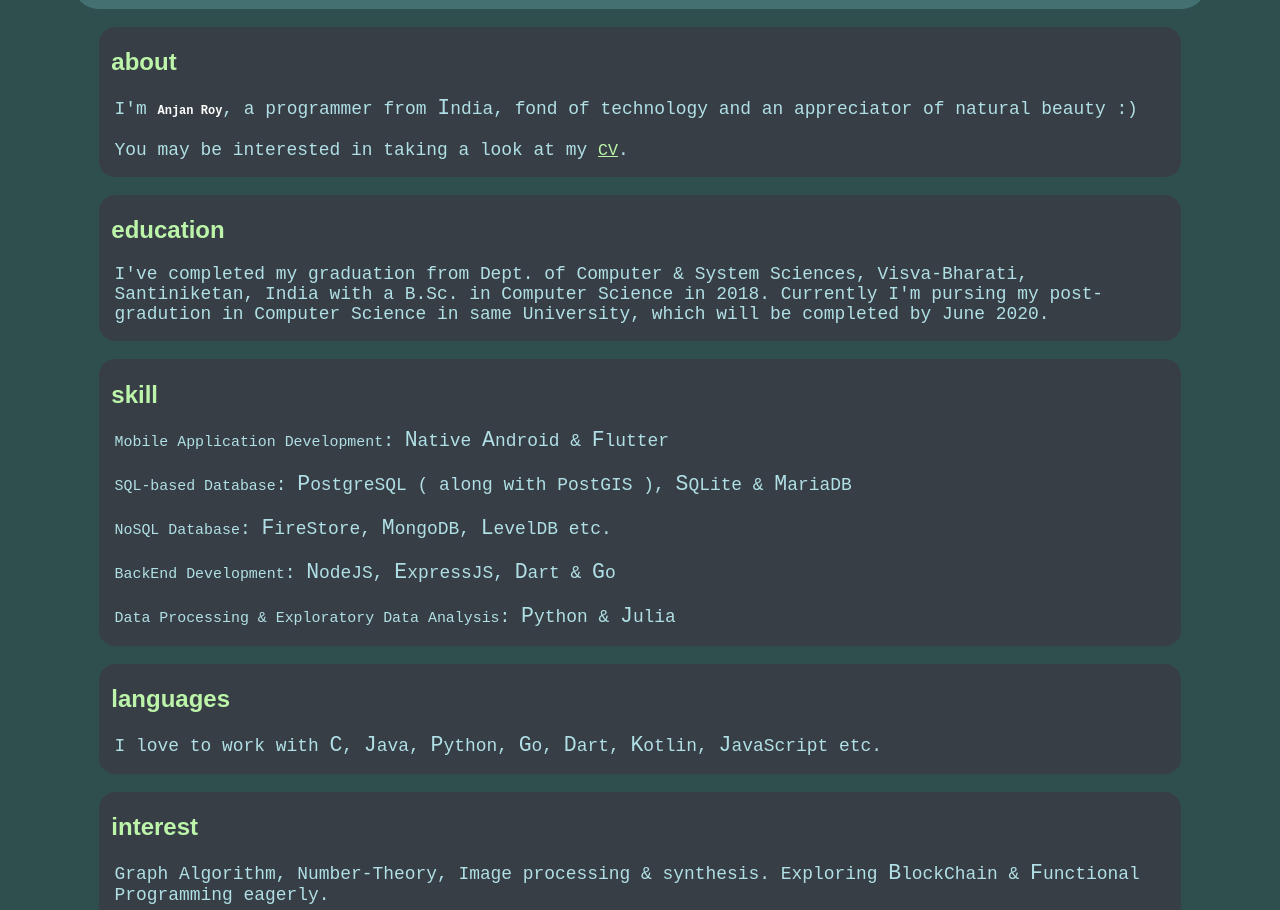
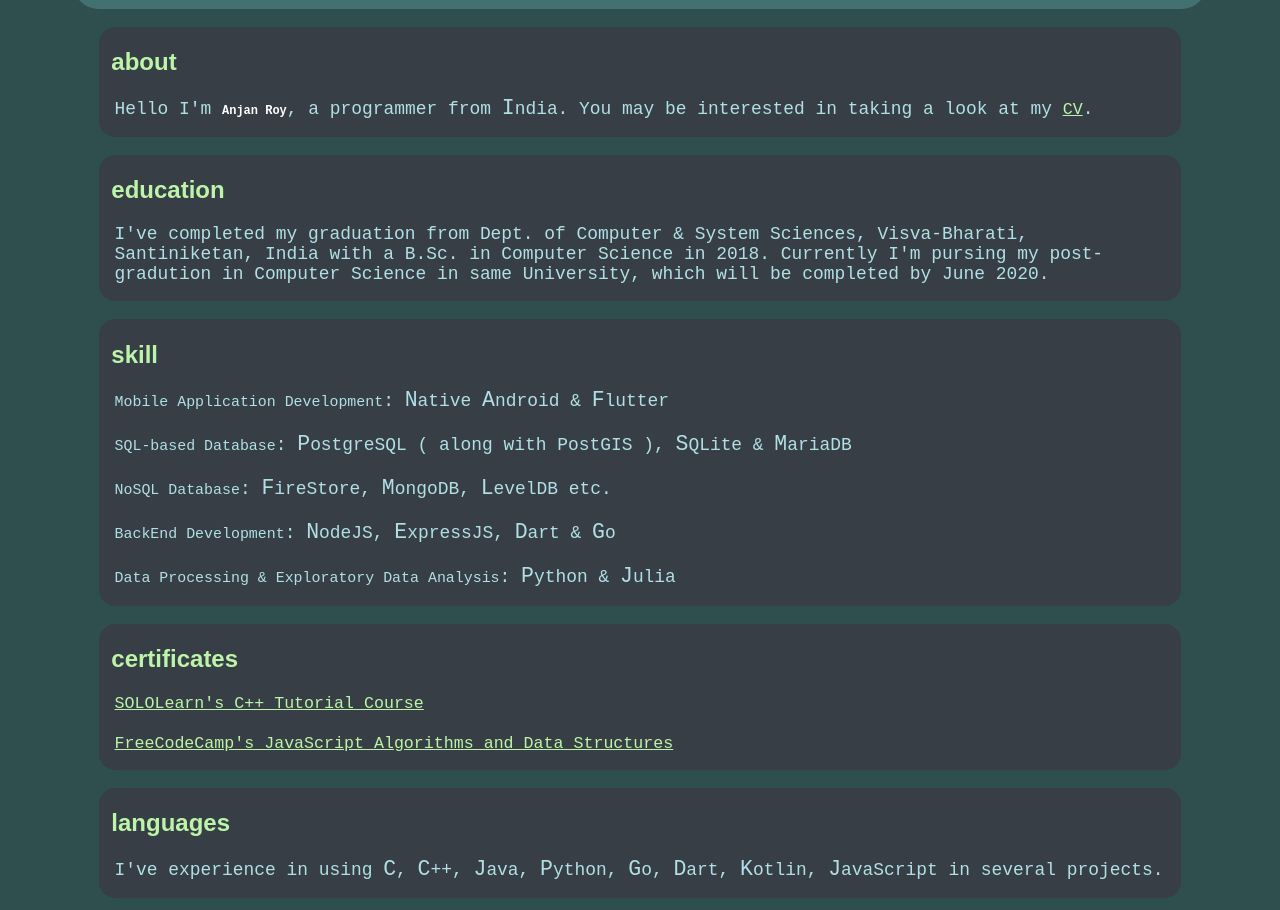
Before and after one commit to itzmeanjan/itzmeanjan.in, a website: page pages/index.html in a window 1280 px wide. Shown: the part 103-1013 px from the top of the page. Drawn offline with Linux system fonts and the light colour scheme; files that its build step writes are made by us from their sources.

Commit message:
updated portfolio site with certificates obtained recently;

```diff
--- a/pages/index.html
+++ b/pages/index.html
@@ -17,7 +17,6 @@
 </head>
 
 <body>
-  <script type="text/javascript" src="index.js"></script>
   <div id="parentDiv">
     <div id="navBar">
       <nav>
@@ -33,14 +32,11 @@
           about
         </h1>
         <p>
-          I'm <span style="color: white"><b style="font-size: 1.5vh;"
+          Hello I'm <span style="color: white"><b style="font-size: 1.5vh;"
               onmouseenter="event.target.style.fontSize='2vh'; let newDiv = document.createElement('div'); newDiv.id='myImage'; newDiv.style.padding='.8vmin'; let myImage = document.createElement('img'); myImage.src = 'myImage.jpg'; myImage.height = 140; myImage.width = 100; myImage.style.borderRadius='3vmax'; newDiv.appendChild(myImage); event.target.parentNode.parentNode.appendChild(newDiv);"
               onmouseleave="
           event.target.style.fontSize='1.5vh'; event.target.parentNode.parentNode.removeChild(document.getElementById('myImage'));">Anjan
-              Roy</b></span>, a programmer from <big>I</big>ndia, fond of technology and an appreciator of natural
-          beauty :)
-          <br>
-          <br>
+              Roy</b></span>, a programmer from <big>I</big>ndia.
           You may be interested in taking a look at my <a class="simpleLink" href="myResume.pdf" target="_blank">CV</a>.
         </p>
       </article>
@@ -84,12 +80,30 @@
     <div class="childDiv">
       <article>
         <h1>
+          certificates
+        </h1>
+        <p>
+          <small><a class="simpleLink" target="_blank"
+              href="https://www.sololearn.com/Certificate/1051-3677965/pdf/">SOLOLearn's C++ Tutorial
+              Course</a></small>
+          <br>
+          <br>
+          <small><a class="simpleLink" target="_blank"
+              href="https://www.freecodecamp.org/certification/itzmeanjan/javascript-algorithms-and-data-structures">FreeCodeCamp's
+              JavaScript Algorithms and Data Structures</a></small>
+        </p>
+      </article>
+    </div>
+    <div class="childDiv">
+      <article>
+        <h1>
           languages
         </h1>
         <p>
-          I love to work with
-          <big>C</big>, <big>J</big>ava, <big>P</big>ython, <big>G</big>o, <big>D</big>art, <big>K</big>otlin,
-          <big>J</big>avaScript etc.
+          I've experience in using
+          <big>C</big>, <big>C</big>++, <big>J</big>ava, <big>P</big>ython, <big>G</big>o, <big>D</big>art,
+          <big>K</big>otlin,
+          <big>J</big>avaScript in several projects.
         </p>
       </article>
     </div>
@@ -99,7 +113,7 @@
           interest
         </h1>
         <p>
-          Graph Algorithm, Number-Theory, Image processing & synthesis. Exploring <big>B</big>lockChain &
+          Number Theory, Image Processing & Robotics. Exploring <big>B</big>lockChain &
           <big>F</big>unctional Programming eagerly.
         </p>
       </article>
--- a/styles/common.css
+++ b/styles/common.css
@@ -47,6 +47,12 @@ p{
   outline: none;
 }
 
+.simpleLink:visited{
+  color: #BCF5A9;
+  font-size: 1.3vmax;
+  outline: none;
+}
+
 .simpleLink:hover{
   color: yellow;
   font-size: 2vmax;
@@ -74,6 +80,12 @@ p{
   outline: none;
 }
 
+.navLink:visited{
+  font-size: 2.7vmax;
+  color: #9fc69f;
+  outline: none;
+}
+
 .navLink:hover{
   font-size: 2.9vmax;
   color: greenyellow;
```
Also changed, not shown: index.js (line endings or trailing spaces).
